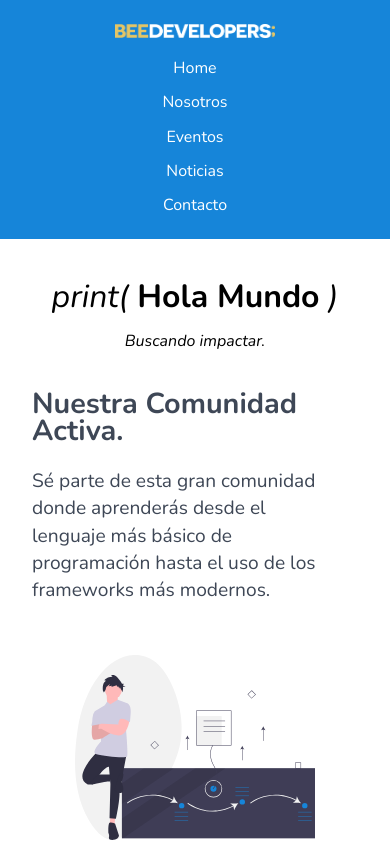
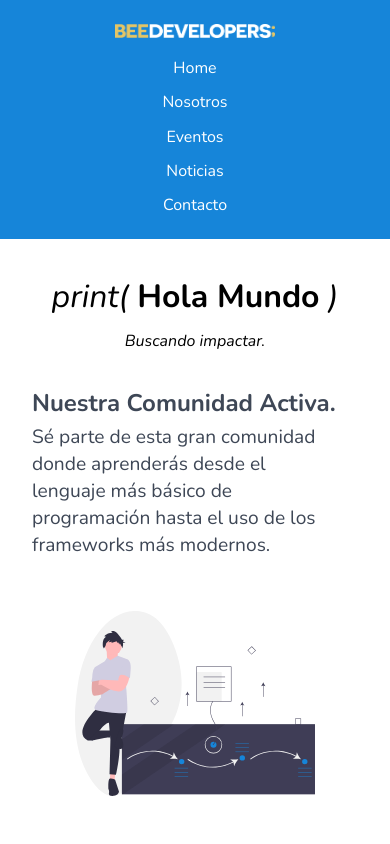
Before and after one commit to BeeDevelopers/WebPage, a React (Create React App) app: page /noticias in a window 390 px wide. Shown: the top 844 px of the page. Built offline with nearby package versions, Linux system fonts and the light colour scheme.

Commit message:
ajustes en espaciado

```diff
--- a/src/components/css/noticias.module.css
+++ b/src/components/css/noticias.module.css
@@ -44,6 +44,8 @@
 
     .contenedor h2 {
         margin-top: 0rem;
+        font-size: 1.5rem;
+        margin-bottom: 0.4rem;
     }
     .contenedor img {
         margin-top: 2rem;
```
